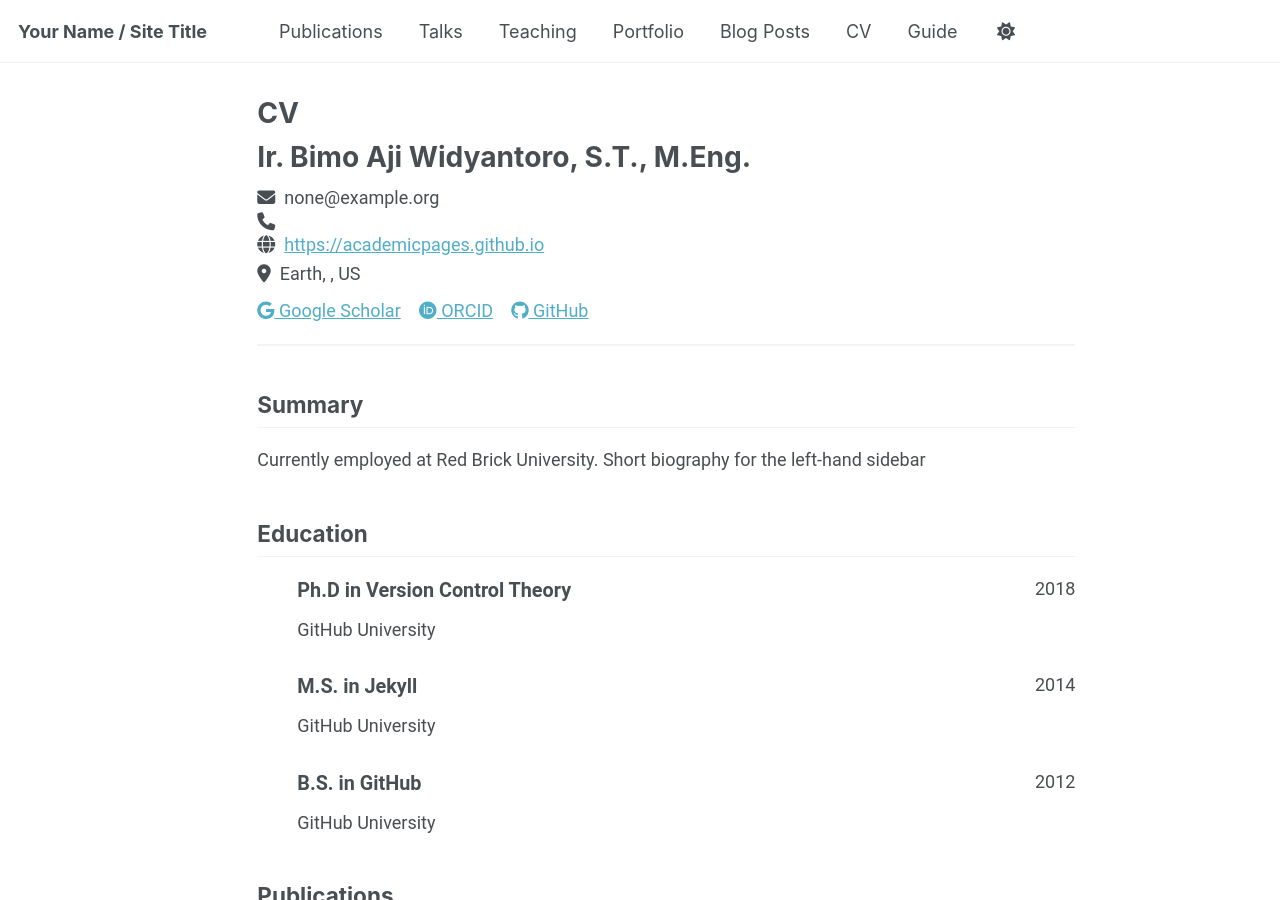
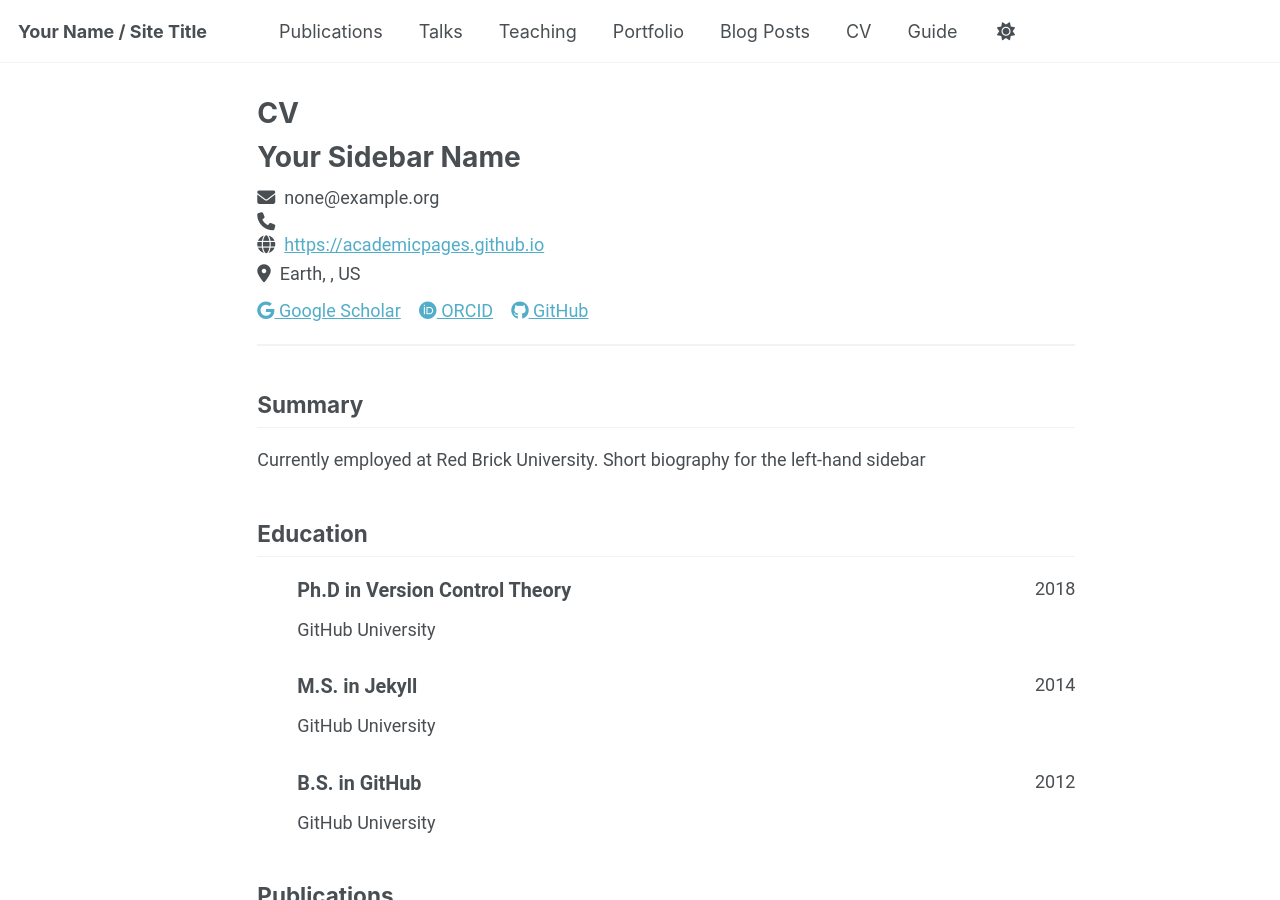
Before and after one commit to bimawidyantoro/profile, a Jekyll site: the page built from _pages/cv-json.md, in a window 1280 px wide and 900 px high. Built offline with Jekyll 4.4.1, drawn with Linux system fonts in a browser that asks for light colours; a script bundle is joined from its source files by our own code; library files that are not in the unit come from our copies.

Commit message:
Update cv.json

```diff
--- a/_data/cv.json
+++ b/_data/cv.json
@@ -1,6 +1,6 @@
 {
   "basics": {
-    "name": "Ir. Bimo Aji Widyantoro, S.T., M.Eng.",
+    "name": "Your Sidebar Name",
     "email": "none@example.org",
     "phone": "",
     "website": "https://academicpages.github.io",
```
